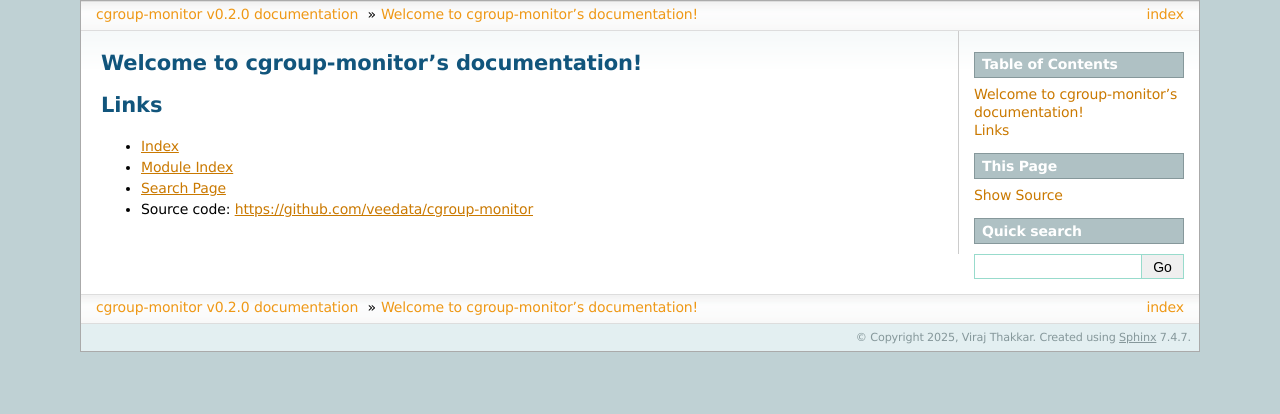
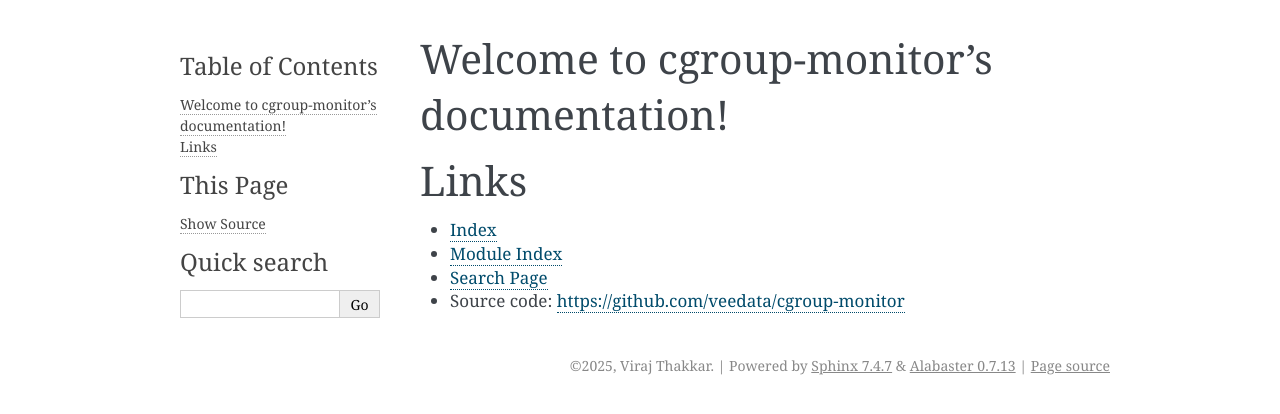
Before and after one commit to veedata/cgroup-monitor, a Sphinx documentation site: the page built from docs/index.rst, in a window 1280 px wide. Shown: the top 414 px of the page. Built offline with Sphinx 7.4.7, drawn with Linux system fonts in a browser that asks for light colours.

Commit message:
Update for autodocs

```diff
--- a/docs/conf.py
+++ b/docs/conf.py
@@ -60,30 +60,11 @@ exclude_patterns = ['_build', 'Thumbs.db', '.DS_Store']
 # -- Options for HTML output -------------------------------------------------
 # https://www.sphinx-doc.org/en/master/usage/configuration.html#options-for-html-output
 
-html_theme = 'sphinxdoc'
+html_theme = 'alabaster'
 html_static_path = ['_static']
 
 # Output file base name for HTML help builder.
 htmlhelp_basename = 'cgroup-monitor-docs'
-
-
-# -- Options for Epub output -------------------------------------------------
-
-# Bibliographic Dublin Core info.
-epub_title = project
-
-# The unique identifier of the text. This can be a ISBN number
-# or the project homepage.
-#
-# epub_identifier = ''
-
-# A unique identification for the text.
-#
-# epub_uid = ''
-
-# A list of files that should not be packed into the epub file.
-epub_exclude_files = ['search.html']
-
 
 # -- Extension configuration -------------------------------------------------
 
@@ -91,5 +72,3 @@ epub_exclude_files = ['search.html']
 
 # If true, `todo` and `todoList` produce output, else they produce nothing.
 todo_include_todos = True
-
-add_module_names = False
```
